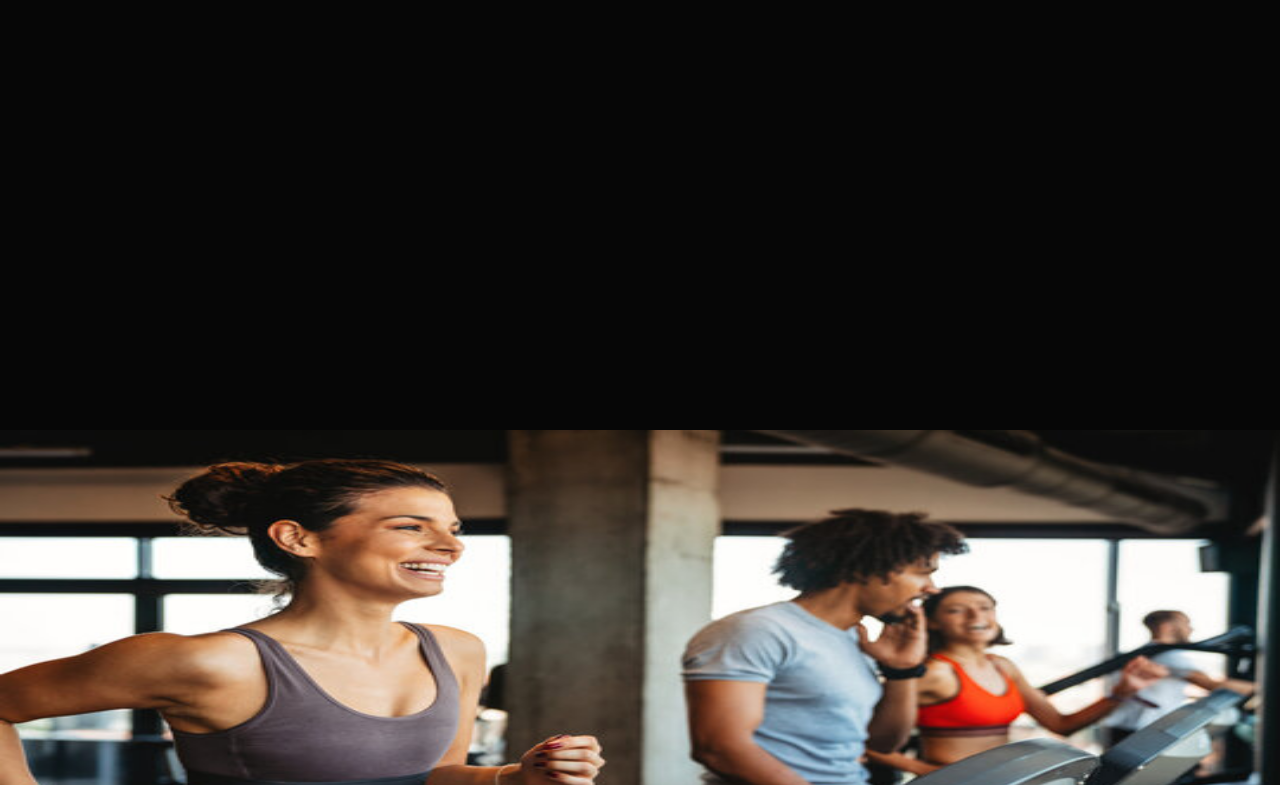
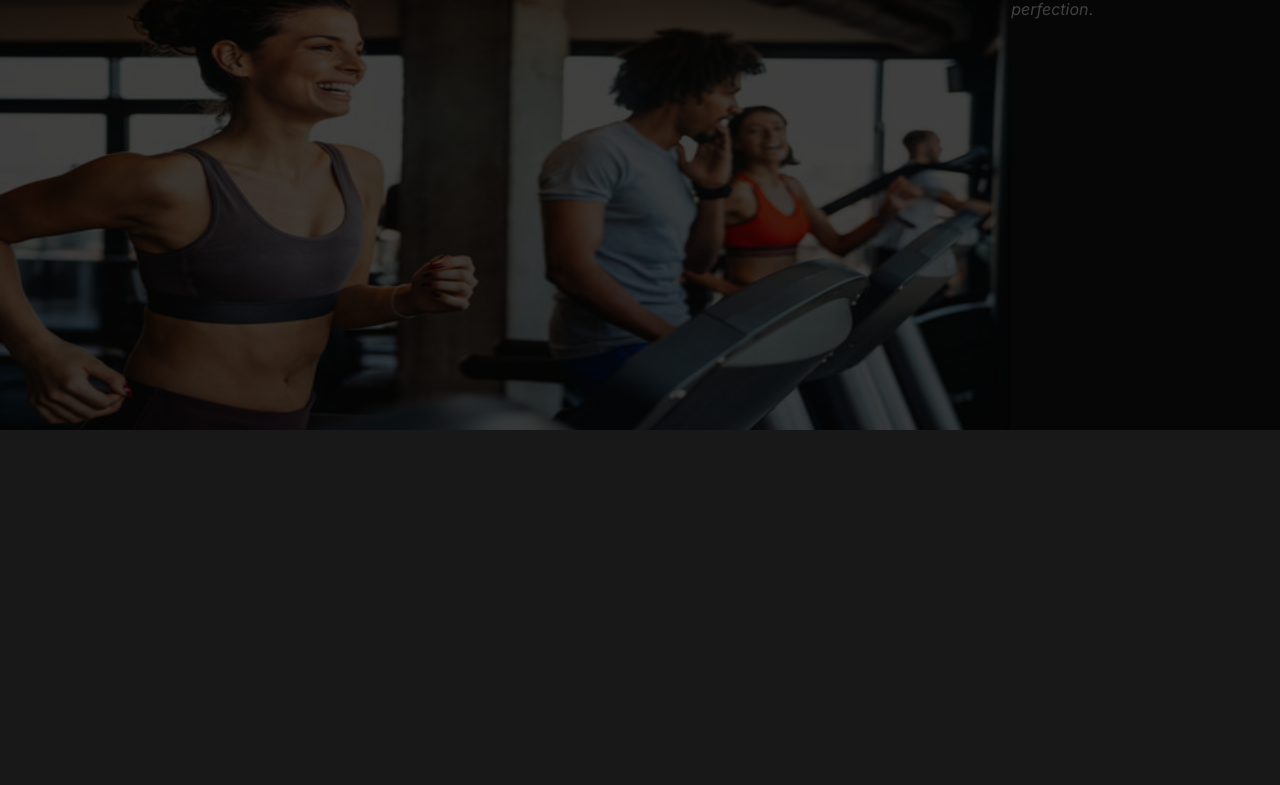
Before and after one commit to Wavvess/Bulk-Fitness, a plain HTML site: page index.html in a window 1280 px wide. Shown: the part 136-921 px from the top of the page. After the commit the page ends 800 px from the top, so only its background shows below. Drawn offline with Linux system fonts and the light colour scheme.

Commit message:
change index and css files

```diff
--- a/index.css
+++ b/index.css
@@ -52,18 +52,30 @@ body{
 
 .hero{
     width: 100%;
+    position: relative;
     height: 60vh;
+    display: flex;
 }
 
 .hero img{
     height: 100%;
     width: 100%;
     z-index: -1 !important;
+    position: relative;
 }
 
 .black-overlay{
-    background-color: rgb(0,0,0,0.75);
+    background-color: rgba(0,0,0,0.75);
     z-index: 2 !important;
     height: 100%;
     width: 100%;
+    position: absolute;
+    top:0;
+    left: 0;
 }
+
+.hero-text{
+    z-index: 3;
+    align-items: center;
+    justify-content: center;
+}
--- a/index.html
+++ b/index.html
@@ -23,8 +23,14 @@
     </nav>
 
     <section class="hero">
+        <img src="images/360_F_427970943_ITC2Jwfy2u8L01Sw26rwt8Fd2UtKgaUo.jpg" alt="woman working out">
         <div class="black-overlay"></div>
-        <img src="images/360_F_427970943_ITC2Jwfy2u8L01Sw26rwt8Fd2UtKgaUo.jpg" alt="woman working out">
+
+
+            <div class="herotext">
+                <h1>Bulk Fitness</h1>
+                <p>Here at Bulk Fitness, we strive for <em>perfection</em>.</p>
+            </div>
     </section>
 </body>
 </html>
```
